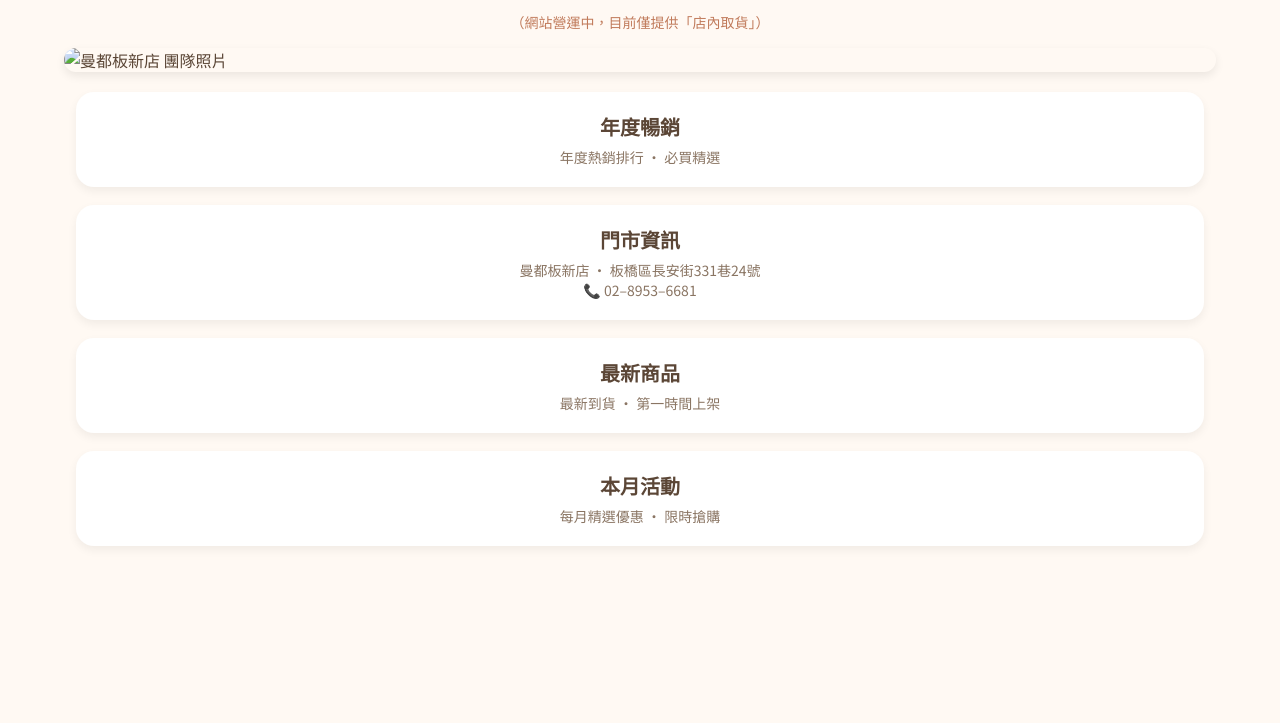
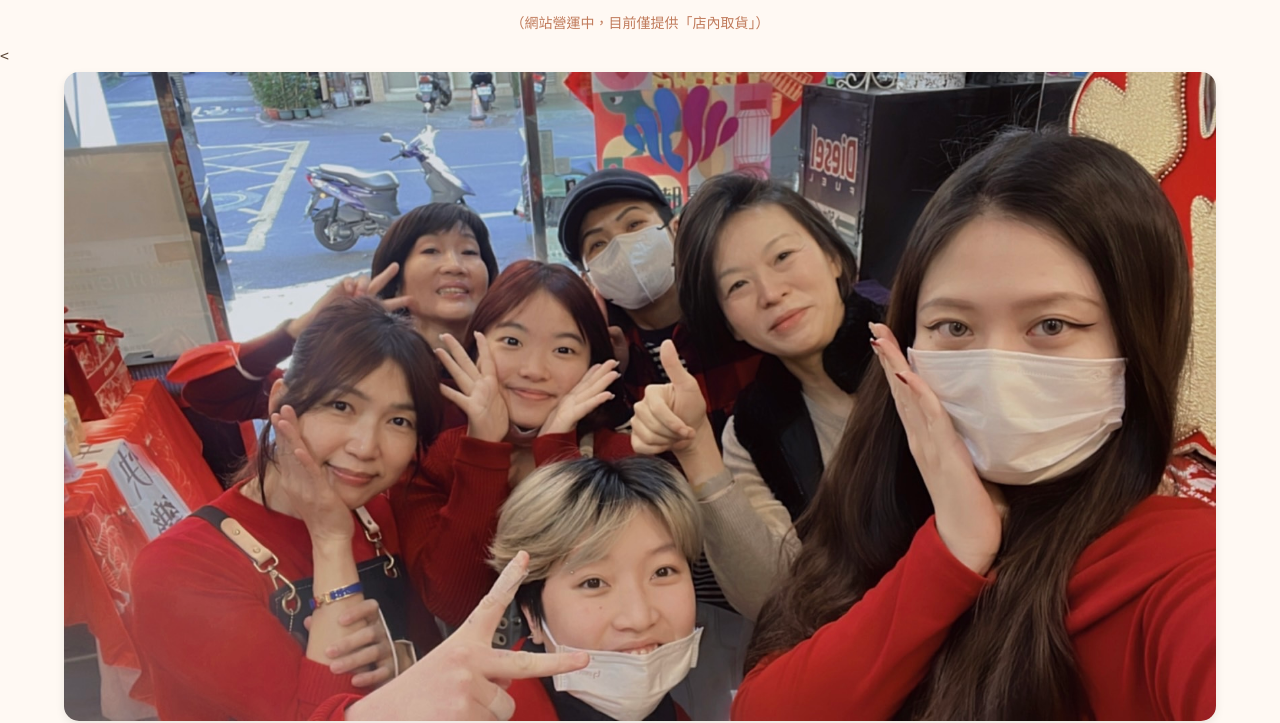
Before and after one commit to yvv8schrsb-glitch/mentor357.products, a plain HTML site: page index.html in a window 1280 px wide. Shown: the part 106-829 px from the top of the page. Before the commit the page ends 800 px from the top, so only its background shows below. Drawn offline with nearby package versions, Linux system fonts and the light colour scheme.

Commit message:
Update index.html

```diff
--- a/index.html
+++ b/index.html
@@ -87,7 +87,7 @@
 </div>
 
 <!-- 首頁大圖（請上傳照片後更換路徑） -->
-<img src="group.jpg" class="banner-img" alt="曼都板新店 團隊照片">
+<<img src="IMG_2516.jpeg" class="banner-img">alt="曼都板新店 團隊照片">
 <!-- ↑ 把 group.jpg 換成你上傳的圖片檔案名稱 -->
 
 <!-- 區塊 1 -->
```
